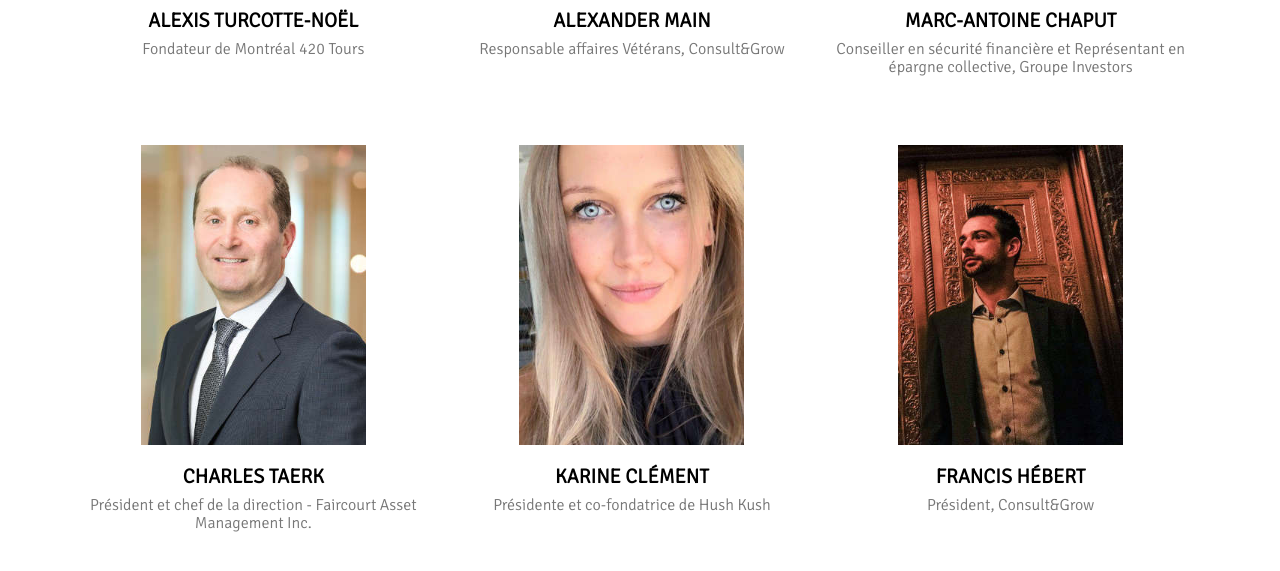
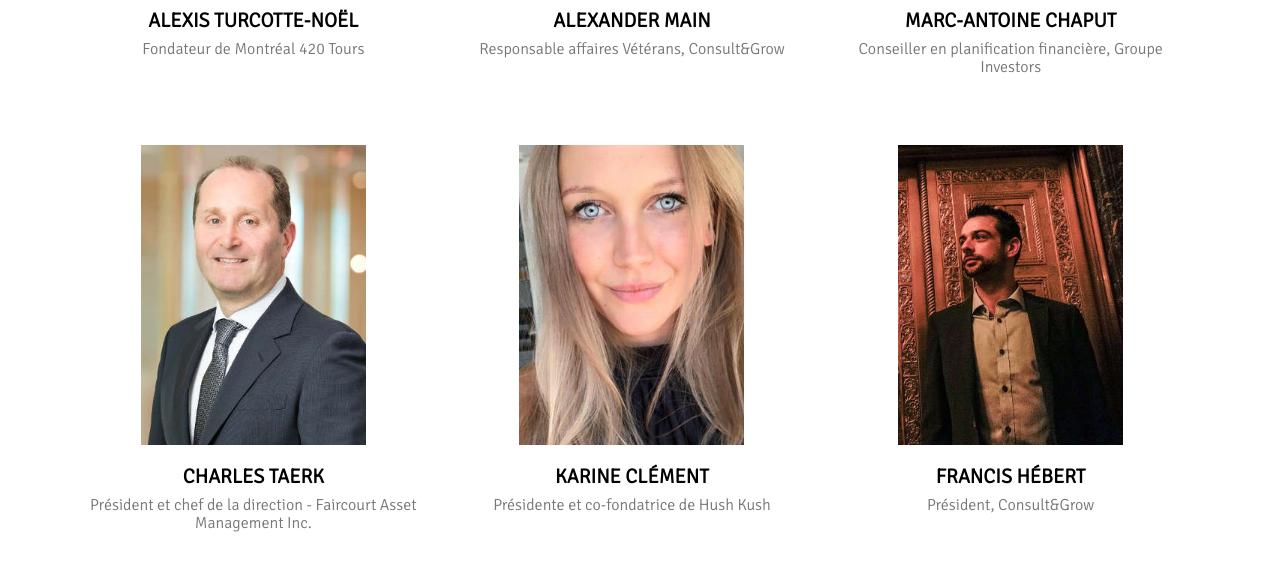
Before and after one commit to ouarez/canna-conseils, a Jekyll site: the page built from intervenants.md, in a window 1280 px wide and 900 px high, scrolled down 1350 px, cut to the strip 221-818 px from the top of the window. Shown: the top 571 px of the strip. Built offline with Jekyll 4.4.1, drawn with Linux system fonts in a browser that asks for light colours; nearby versions of some CDN libraries; a script that is not in the unit is left out; some of the changed lines change nothing that is shown.

Commit message:
Update Pages “intervenants”

```diff
--- a/intervenants.md
+++ b/intervenants.md
@@ -22,7 +22,7 @@
       et aux partenariats stratégiques d’affaires.
     image: /img/maxime-guerin.png
     job: 'Avocat et Consultant en cannabis, Groupe SGF '
-    name: "Maxime Guérin"
+    name: Maxime Guérin
   - bio: >-
       À titre de vice-président principal, stratégie de marque, Stéphane
       Mailhiot pilote la planification stratégique de Havas Montréal. Avec son
@@ -114,7 +114,6 @@
       Finalement, il mettra sur le marché le 17 octobre prochai le cannabis
       verdict, un test de dépistage salivaire unique qui permettra aux
       consommateurs de savoir s’il dépasse la limite légale.
-
     image: /img/stéphane-maurais.jpg
     job: 'Directeur général, Alco Prévention Canada'
     name: Stéphane Maurais
@@ -146,10 +145,38 @@
     image: /img/alexander-main-min.jpg
     job: 'Responsable affaires Vétérans, Consult&Grow'
     name: Alexander Main
-  - image: /img/marc-antoine-chaput-min.jpg
-    job: >-
-      Conseiller en sécurité financière et Représentant en épargne collective,
-      Groupe Investors
+  - bio: >-
+      Marc-Antoine est un conseiller en planification financière au sein du
+      Groupe Investors. Il est un professionnel des finances personnelles, un
+      généraliste qui peut analyser les aspects stimulants et complexes de la
+      situation financière de ses clients, élaborer un plan d’action
+      personnalisé et référer, au besoin, à des spécialistes. En tant que
+      professionnel qui exerce un rôle-conseil, son rôle est principalement de
+      faire croître le patrimoine de manière graduelle et durable pour permettre
+      à ses clients d’atteindre leurs objectifs financiers à court, moyen et
+      long terme. Travaillant surtout avec des professionnels et entrepreneurs,
+      son expertise dans différents aspects de la gestion financière vient
+      donner une valeur ajoutée à ses clients.
+
+      Après avoir reçu une bourse d’études en 2012, il a complété un
+      baccalauréat en administration des affaires à Morrisville State College
+      dans l’état de New York. Il est depuis 2016, conseiller au Groupe
+      Investors et complète présentement son titre de Planificateur Financier
+      auprès de l’IQPF.
+
+      C’est en 2015 que Marc-Antoine a débuté ses investissements dans le
+      secteur du cannabis. Ayant connu un succès immédiat, il  a développé un
+      intérêt particulier pour ce secteur. C’est alors qu’il s’est mis à trouver
+      des solutions d’investissement dans ce secteur pour ses clients. Au cours
+      des trois dernières années, il s’est spécialisé dans le domaine et est
+      devenu un expert de l’investissement du Cannabis au Québec. Grâce à ses
+      connaissances approfondies sur le marché, il est capable d’incorporer ce
+      secteur au portefeuille d’investissement de ses clients.
+
+      Découvrez lors de la semaine du Cannabis, comment il peut incorporer ce
+      secteur à votre Portefeuille.
+    image: /img/marc-antoine-chaput-min.jpg
+    job: 'Conseiller en planification financière, Groupe Investors'
     name: Marc-Antoine Chaput
   - bio: >-
       Charles Taerk est co-fondateur de Faircourt Asset Management Inc.,
@@ -290,14 +317,9 @@
       domaines, dont:
 
 
-      - Industrie pharmaceutique
-      - Dispositifs médicaux
-      - Industrie alimentaire
-      - Industrie chimique
-      - Produits de santé naturels
-      - Industrie du divertissement
-      - Produits cosmétiques
-      - Produits de consommation
+      - Industrie pharmaceutique - Dispositifs médicaux - Industrie alimentaire
+      - Industrie chimique - Produits de santé naturels - Industrie du
+      divertissement - Produits cosmétiques - Produits de consommation
 
 
       Jason Moscovici a obtenu son baccalauréat en biochimie (régime coopératif)
```
